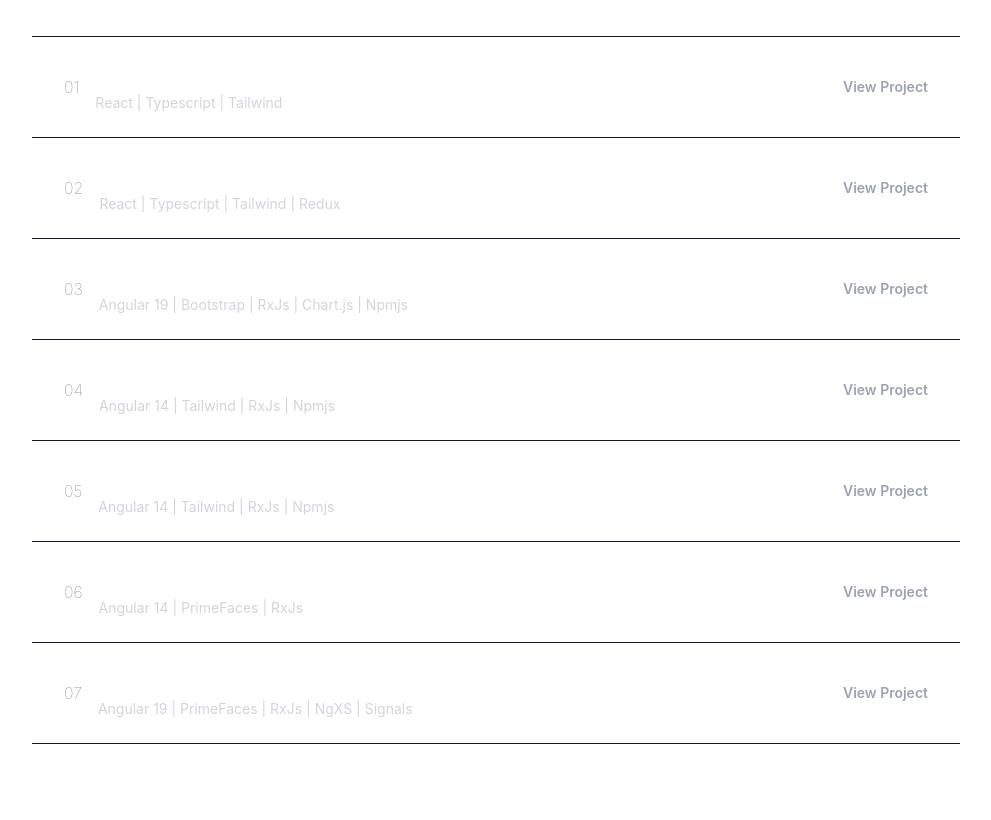
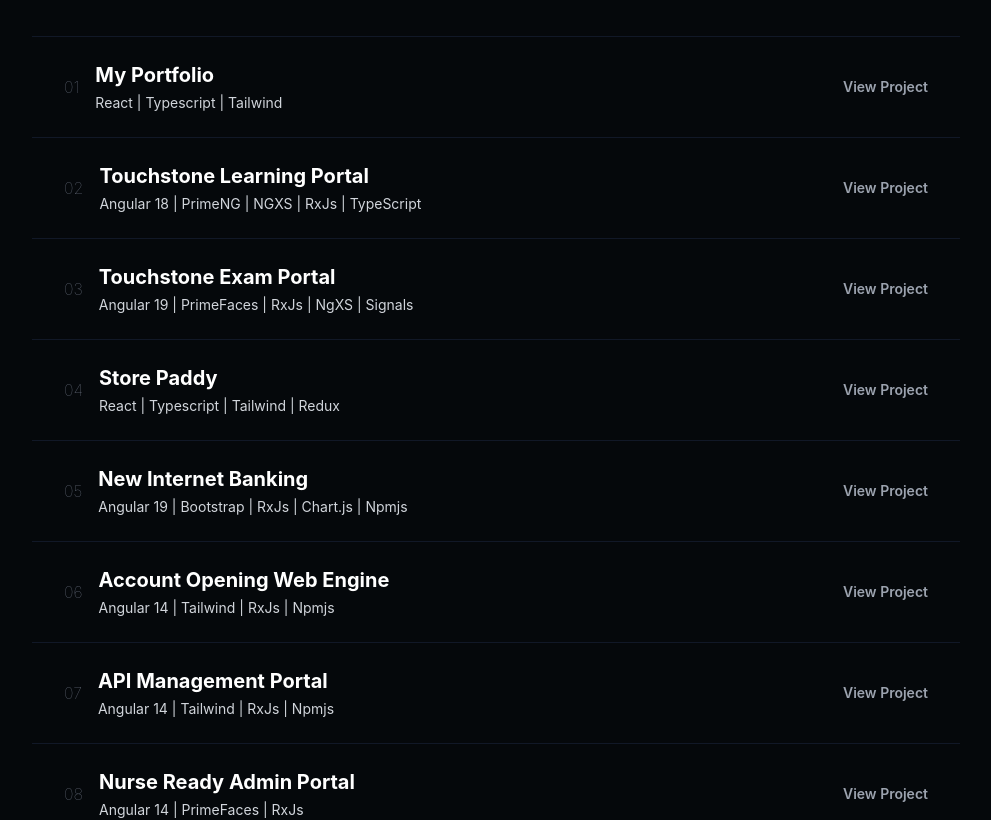
Before and after one commit to harmonyorakpo/Portfolio, a React (Vite) app: page / in a window 1280 px wide. Shown: the part 1160-1980 px from the top of the page, without its empty margins (144-1135 px from the left). Built offline with nearby package versions, Linux system fonts and the light colour scheme.

Commit message:
dark mode fix

```diff
--- a/src/components/Projects.tsx
+++ b/src/components/Projects.tsx
@@ -30,8 +30,67 @@
       image: "/images/portfolio.png",
     },
     {
+      title: "Touchstone Learning Portal",
+      id: "02",
+      description: "Angular 18 | PrimeNG | NGXS | RxJs | TypeScript",
+      link: "View Project",
+      about:
+        "The Touchstone Learning Portal is a competency-based, multimodal educational platform designed to support International Medical Graduates (IMGs) and visa-trainee physicians as they transition into residency training programs in Ontario. The portal emphasizes structured learning, clinical simulations, mentorship, and real-time learner support aligned with CanMEDS frameworks.",
+      roles: ["Frontend Developer"],
+      responsibilities: [
+        "Developed the frontend using Angular 18 with NGXS for centralized state management across modules.",
+        "Built interactive dashboards for Pre-Residency, Family Medicine, and Canadian Medicine Primer programs using PrimeNG components.",
+        "Implemented dynamic learning modules, simulation scheduling tools, and mentorship consultation interfaces.",
+        "Optimized application performance through lazy loading, virtual scrolling, and modular architecture.",
+        "Integrated RESTful and GraphQL APIs for authentication, learner data, course progress, and feedback submissions.",
+        "Collaborated with backend engineers, curriculum designers, and SMEs in Agile sprints to deliver learner-centric features.",
+      ],
+      technicalStack: [
+        "Angular 18",
+        "PrimeNG",
+        "NGXS",
+        "RxJs",
+        "TypeScript",
+        "HTML",
+        "SCSS",
+      ],
+      image: "",
+      url: "https://touchstoneinstitute.ca/learning/",
+    },
+    {
+      title: "Touchstone Exam Portal",
+      id: "03",
+      description: "Angular 19 | PrimeFaces | RxJs | NgXS | Signals",
+      link: "View Project",
+      about:
+        "The Touchstone Exam Portal is an advanced platform designed to support international medical professionals preparing for certification exams such as IENCAP, IGOEE, and other assessments required for practicing in Canada. The platform emphasizes structured learning and real-time feedback for exam readiness.",
+      roles: ["Frontend Developer"],
+      responsibilities: [
+        "Developed the frontend of the exam portal using Angular 19 with state management handled via NgXS and Angular Signals.",
+        "Designed interactive components with PrimeFaces to support exam simulations, practice tests, and structured assessments.",
+        "Integrated RxJs for managing reactive data flows across modules.",
+        "Built dynamic dashboards and performance tracking tools to provide real-time feedback and analytics to users.",
+        "Collaborated with educators and stakeholders to translate curriculum requirements into functional UI components.",
+        "Ensured mobile responsiveness and accessibility for users across multiple devices.",
+        "Optimized the platform's performance to handle high user concurrency during exam simulations and timed assessments.",
+      ],
+      technicalStack: [
+        "Angular 19",
+        "PrimeFaces",
+        "RxJs",
+        "NgXS",
+        "Angular Signals",
+        "Typescript",
+        "HTML",
+        "CSS",
+        "SCSS",
+      ],
+      image: "",
+      url: "https://portal.tsin.ca",
+    },
+    {
       title: "Store Paddy",
-      id: "02",
+      id: "04",
       description: "React | Typescript | Tailwind | Redux",
       link: "View Project",
       about:
@@ -59,7 +118,7 @@
     },
     {
       title: "New Internet Banking",
-      id: "03",
+      id: "05",
       description: "Angular 19 | Bootstrap | RxJs | Chart.js | Npmjs",
       link: "View Project",
       about:
@@ -90,7 +149,7 @@
     },
     {
       title: "Account Opening Web Engine",
-      id: "04",
+      id: "06",
       description: "Angular 14 | Tailwind | RxJs | Npmjs",
       link: "View Project",
       about:
@@ -120,7 +179,7 @@
     },
     {
       title: "API Management Portal",
-      id: "05",
+      id: "07",
       description: "Angular 14 | Tailwind | RxJs | Npmjs",
       link: "View Project",
       about:
@@ -151,7 +210,7 @@
     },
     {
       title: "Nurse Ready Admin Portal",
-      id: "06",
+      id: "08",
       description: "Angular 14 | PrimeFaces | RxJs",
       link: "View Project",
       about:
@@ -177,38 +236,8 @@
       ],
       image: "",
     },
-    {
-      title: "Touchstone Exam Portal",
-      id: "07",
-      description: "Angular 19 | PrimeFaces | RxJs | NgXS | Signals",
-      link: "View Project",
-      about:
-        "The Touchstone Exam Portal is an advanced platform designed to support international medical professionals preparing for certification exams such as IENCAP, IGOEE, and other assessments required for practicing in Canada. The platform emphasizes structured learning and real-time feedback for exam readiness.",
-      roles: ["Frontend Developer"],
-      responsibilities: [
-        "Developed the frontend of the exam portal using Angular 19 with state management handled via NgXS and Angular Signals.",
-        "Designed interactive components with PrimeFaces to support exam simulations, practice tests, and structured assessments.",
-        "Integrated RxJs for managing reactive data flows across modules.",
-        "Built dynamic dashboards and performance tracking tools to provide real-time feedback and analytics to users.",
-        "Collaborated with educators and stakeholders to translate curriculum requirements into functional UI components.",
-        "Ensured mobile responsiveness and accessibility for users across multiple devices.",
-        "Optimized the platform's performance to handle high user concurrency during exam simulations and timed assessments.",
-      ],
-      technicalStack: [
-        "Angular 19",
-        "PrimeFaces",
-        "RxJs",
-        "NgXS",
-        "Angular Signals",
-        "Typescript",
-        "HTML",
-        "CSS",
-        "SCSS",
-      ],
-      image: "",
-    },
+
   ];
-
 
   const container = {
     hidden: {},
@@ -244,7 +273,11 @@
         <hr className="border-gray-900" />
 
         {projects.map((project, index) => (
-          <motion.div key={index} variants={item} className="flex flex-col w-full">
+          <motion.div
+            key={index}
+            variants={item}
+            className="flex flex-col w-full"
+          >
             <Link
               to={`/projects/${project.id}`}
               state={{ project }}
@@ -260,7 +293,9 @@
                     <span className="font-bold text-lg sm:text-xl text-white mb-1">
                       {project.title}
                     </span>
-                    <span className="text-sm text-gray-300">{project.description}</span>
+                    <span className="text-sm text-gray-300">
+                      {project.description}
+                    </span>
                   </div>
                 </div>
 
--- a/src/components/Skills.tsx
+++ b/src/components/Skills.tsx
@@ -21,7 +21,7 @@
     skills: [
       { name: "HTML" },
       { name: "CSS" },
-      { name: "SASS/SCSS" },
+      { name: "SCSS" },
       { name: "ES6+ Javascript" },
       { name: "Typescript" },
       { name: "MSSQL" },
--- /dev/null
+++ b/src/components/ViewProject.tsx
@@ -0,0 +1,24 @@
+import { ExternalLink } from "lucide-react";
+
+interface ViewProjectProps {
+  url: string;
+}
+
+const ViewProject = ({ url }: ViewProjectProps) => {
+  const handleClick = () => {
+    window.open(url, "_blank", "noopener,noreferrer");
+  };
+  return (
+    <div className="flex justify-end w-full">
+      <button
+        onClick={handleClick}
+        className="flex items-center gap-2 text-xs border border-white p-2 rounded-sm hover:bg-gray-900 hover:text-white transition duration-300 ease-in-out"
+      >
+        <span>View Project</span>
+        <ExternalLink size={14} />
+      </button>
+    </div>
+  );
+};
+
+export default ViewProject;
--- a/src/index.css
+++ b/src/index.css
@@ -3,14 +3,11 @@
 @tailwind utilities;
 
 :root {
-  /* font-family: system-ui, Avenir, Helvetica, Arial, sans-serif; */
   line-height: 1.5;
   font-weight: 400;
 
-  color-scheme: light dark;
   color: rgba(255, 255, 255, 0.87);
   background-color: #05080b;
-  /* background-color: #121f28; */
 
   font-synthesis: none;
   text-rendering: optimizeLegibility;
@@ -18,19 +15,10 @@
   -moz-osx-font-smoothing: grayscale;
 }
 
-/* a {
-  font-weight: 500;
-  color: #ff715b;
-  text-decoration: inherit;
-}
-a:hover {
-  color: #b34f40;
-  text-decoration: underline;
-} */
-
 body {
   margin: 0;
   min-height: 100vh;
+  background-color: #05080b;
 }
 
 h1 {
@@ -38,25 +26,7 @@
   line-height: 1.1;
 }
 
-/* button {
-  border-radius: 8px;
-  border: 1px solid transparent;
-  padding: 0.6em 1.2em;
-  font-size: 1em;
-  font-weight: 500;
-  font-family: inherit;
-  background-color: #1a1a1a;
-  cursor: pointer;
-  transition: border-color 0.25s;
-}
-button:hover {
-  border-color: #646cff;
-}
-button:focus,
-button:focus-visible {
-  outline: 4px auto -webkit-focus-ring-color;
-} */
-
+/*
 @media (prefers-color-scheme: light) {
   :root {
     color: #213547;
@@ -65,7 +35,5 @@
   a:hover {
     color: #ff715b;
   }
-  /* button {
-    background-color: #f9f9f9;
-  } */
 }
+*/
--- a/src/model/project.model.ts
+++ b/src/model/project.model.ts
@@ -14,6 +14,7 @@
     responsibilities?: string[];
     technicalStack?: string[];
     image?: string;
+    url?:string;
   }
 
  export interface ISkill {
--- a/src/pages/ProjectDetails.tsx
+++ b/src/pages/ProjectDetails.tsx
@@ -2,6 +2,7 @@
 import { useEffect } from "react";
 import BackButton from "../components/BackButton";
 import { motion } from "framer-motion";
+import ViewProject from "../components/ViewProject";
 
 const ProjectDetails = () => {
   const location = useLocation();
@@ -27,11 +28,9 @@
       className="px-4 md:px-8 lg:px-20 py-8 max-w-5xl mx-auto"
     >
       <BackButton className="mb-6" />
-
       <h1 className="text-2xl md:text-3xl font-bold mb-12 text-center">
         {project.title}
       </h1>
-
       <motion.span
         className="flex items-center justify-center mb-10"
         initial={{ opacity: 0, scale: 0.95 }}
@@ -46,11 +45,9 @@
           />
         )}
       </motion.span>
-
       <Section title="ABOUT THIS PROJECT">
         <span className="text-sm sm:text-base">{project.about}</span>
       </Section>
-
       <Section title="ROLES IN PROJECT">
         <ul className="list-disc list-inside text-sm sm:text-base space-y-1">
           {project.roles.map((role: string, index: number) => (
@@ -58,7 +55,6 @@
           ))}
         </ul>
       </Section>
-
       <Section title="MY RESPONSIBILITIES AND FEATURES IMPLEMENTED">
         <ul className="list-disc list-inside text-sm sm:text-base space-y-1">
           {project.responsibilities.map(
@@ -68,7 +64,6 @@
           )}
         </ul>
       </Section>
-
       <Section title="TECHNICAL SHEET">
         <ul className="list-disc list-inside text-sm sm:text-base space-y-1">
           {project.technicalStack.map((techStack: string, index: number) => (
@@ -76,6 +71,7 @@
           ))}
         </ul>
       </Section>
+      {project.url && <ViewProject url={project.url} />}
     </motion.div>
   );
 };
```
